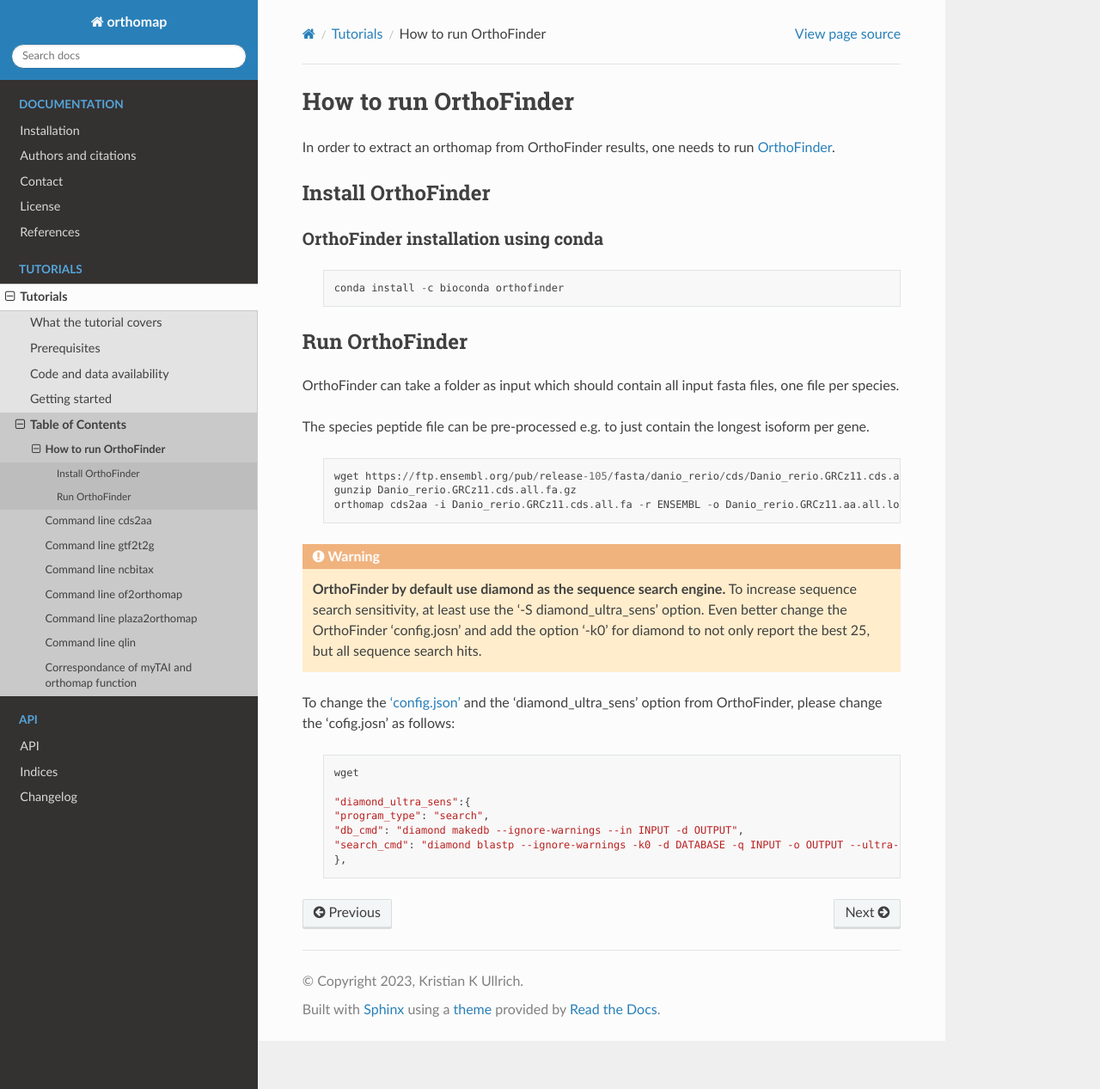
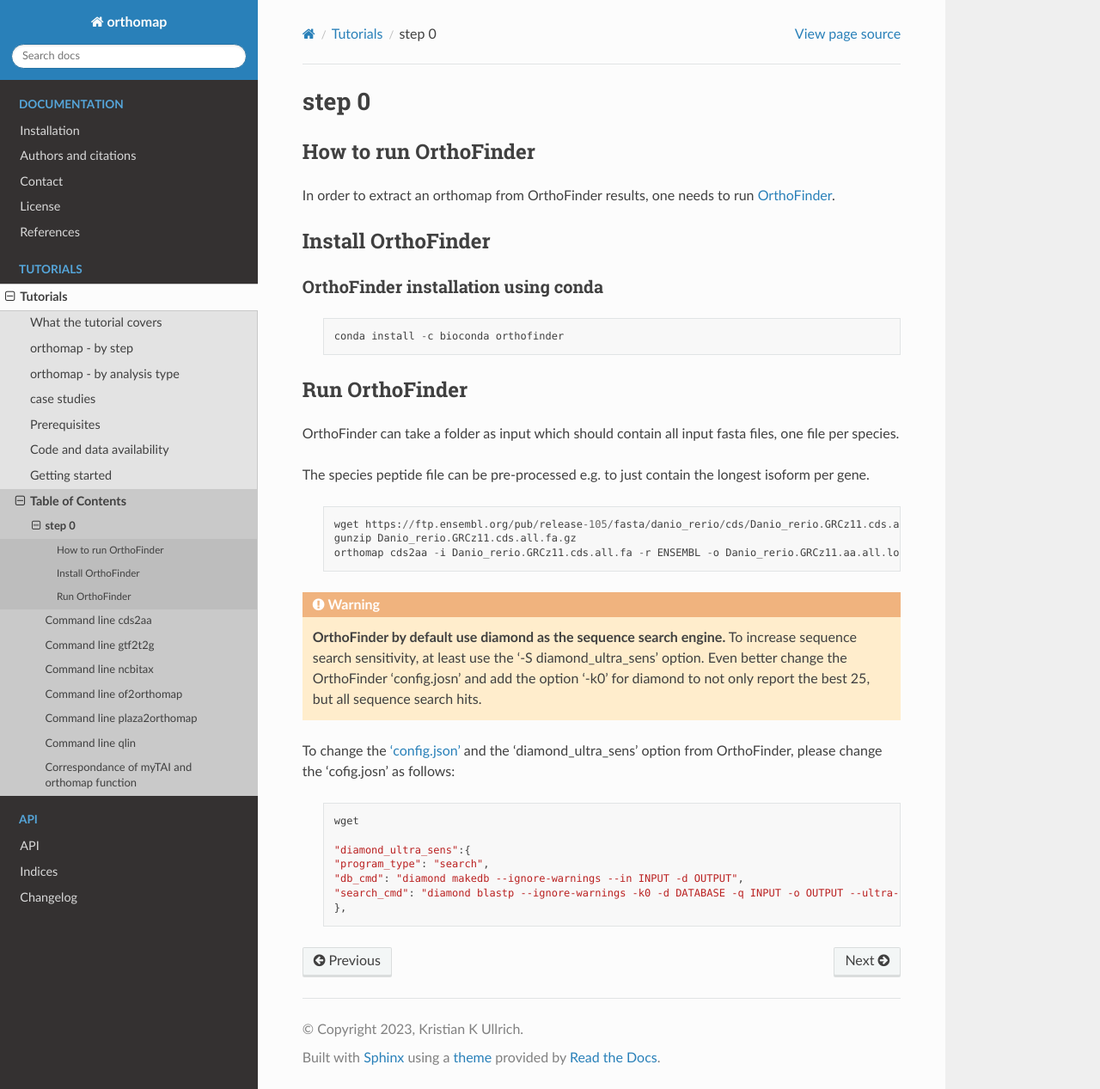
Before and after one commit to kullrich/orthomap, a Sphinx documentation site: the page built from docs/tutorials/orthofinder.rst, in a window 1280 px wide and 1267 px high. Shown: the whole window at 86% size. Built offline with Sphinx 7.4.7 and the Read the Docs theme 2.0.0, drawn with Linux system fonts in a browser that asks for light colours; formulas are drawn with MathJax 3; pages that are not in the unit, such as notebooks, are missing from menus.

Commit message:
# update tutorials

```diff
--- a/docs/tutorials/index.rst
+++ b/docs/tutorials/index.rst
@@ -9,18 +9,33 @@
 What the tutorial covers
 ------------------------
 
+orthomap - by step
+------------------
+
 - :doc:`orthofinder`: This tutorial introduces how to run your own OrthoFinder analysis (step 0).
-- :doc:`get_orthomap`: This tutorial introduces how to get taxonomic information and how to extract an orthomap (gene age class) from OrthoFinder results (step 1 and step 2).
+- :doc:`query_lineage`: This tutorial introduces how to get taxonomic information (step 1).
+- :doc:`get_orthomap`: This tutorial introduces how to extract an orthomap (gene age class) from OrthoFinder results (step 2).
 - :doc:`geneset_overlap`: This tutorial introduces how to match gene or transcript IDs between an orthomap and scRNA data.(step 3)
 - :doc:`add_tei`: This tutorial introduces how to add a transcriptome evolutionary index (short: TEI) to scRNA data (step 4).
 - :doc:`pstrata`: This tutorial introduces partial TEI and its contribution to the global TEI per cell or cell type (step 5).
-- :doc:`relative_expression`: This tutorial introduces relative expression per gene age class and its contribution to the global TEI per cell or cell type (step 5).
+
+orthomap - by analysis type
+---------------------------
+
 - :doc:`plotting`: This tutorial introduces some basic concepts of plotting results (step 5).
 - :doc:`nematode_example`: This notebook covers a re-analysis of nematode (Caenorhabditis elegans) scRNA data.
+- :doc:`relative_expression`: This tutorial introduces relative expression per gene age class and its contribution to the global TEI per cell or cell type (step 5).
+
+case studies
+------------
+
 - :doc:`zebrafish_example`: This notebook covers a re-analysis of zebrafish (Danio rerio) scRNA data.
 - :doc:`frog_example`: This notebook covers a re-analysis of frog (Xenopus tropicalis) scRNA data.
 - :doc:`mouse_example`: This notebook covers a re-analysis of mouse (Mus musculus) scRNA data.
 - :doc:`hydra_example`: This notebook covers a re-analysis of hydra (Hydra vulgaris) scRNA data.
+
+command
+
 - :doc:`commandline`: This tutorial covers which orthomap functions can be run via the command line.
 - :doc:`mytai`: This tutorial covers which orthomap functions correspond to myTAI functions.
 
--- a/docs/tutorials/orthofinder.rst
+++ b/docs/tutorials/orthofinder.rst
@@ -1,7 +1,10 @@
 .. _orthofinder:
 
+step 0
+======
+
 How to run OrthoFinder
-======================
+----------------------
 
 In order to extract an orthomap from OrthoFinder results, one needs to run `OrthoFinder <https:https://github.com/davidemms/OrthoFinder>`_.
 
```
